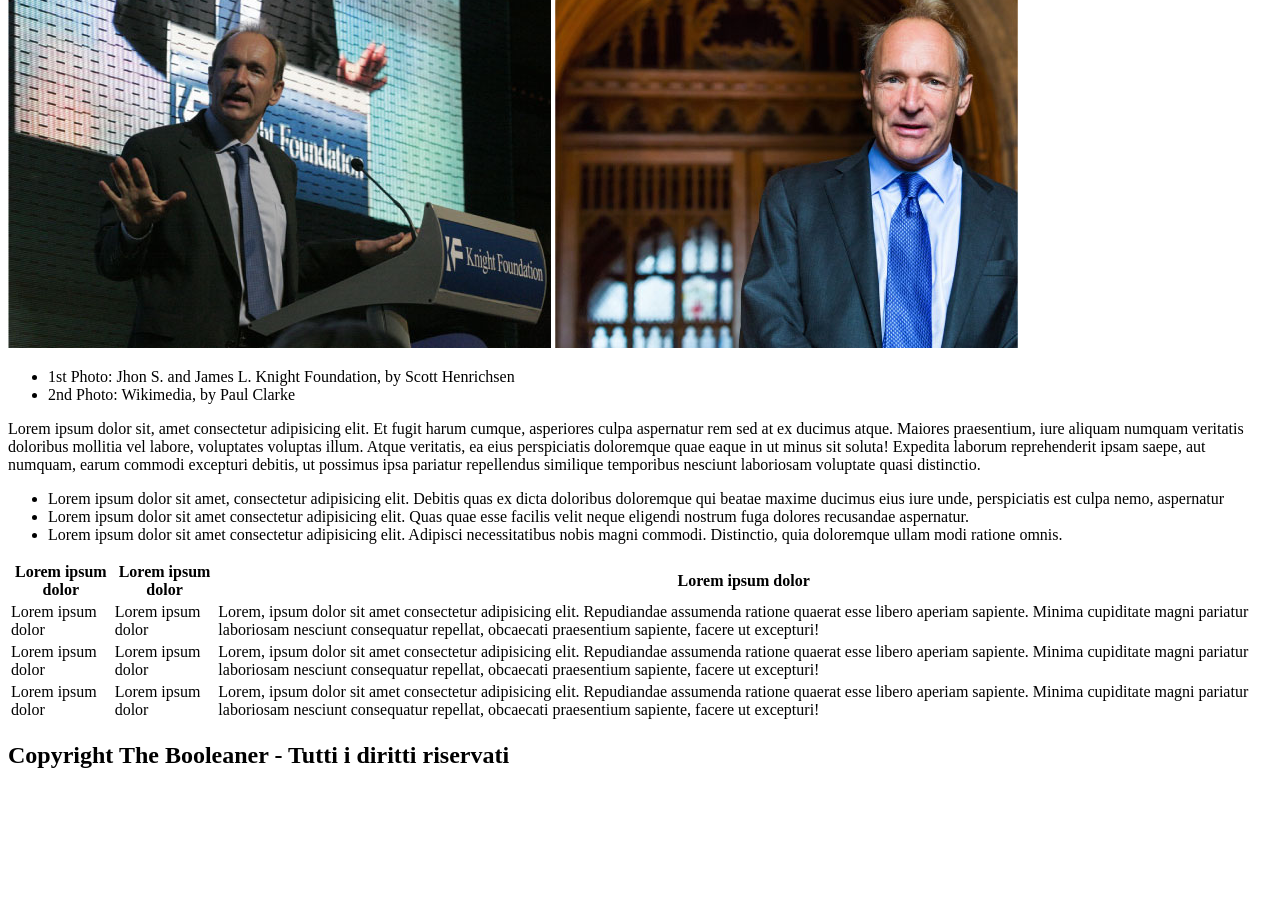
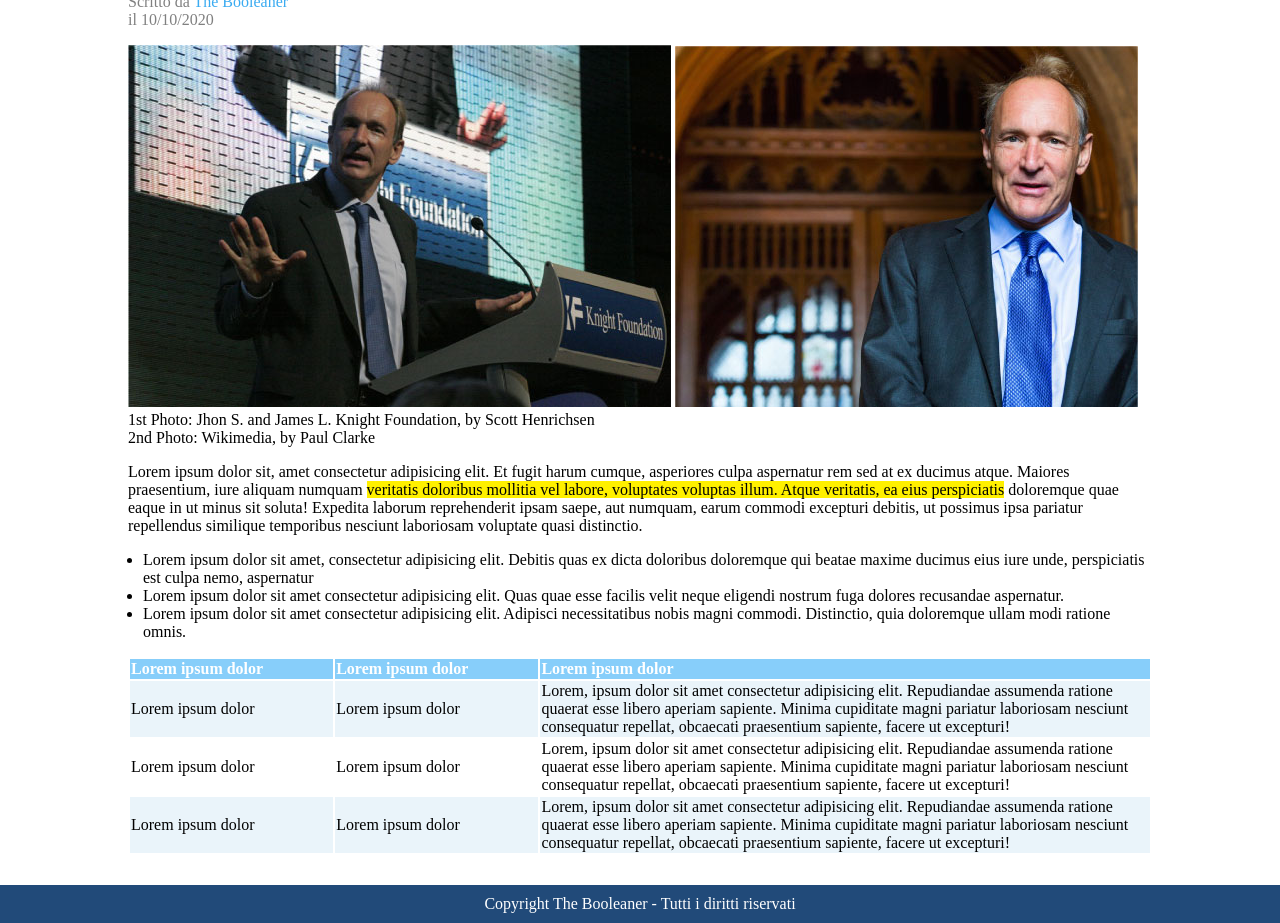
Before and after one commit to AlessandroScarlatti02/html-css-booleaner, a plain HTML site: page index.html in a window 1280 px wide. Shown: the part 193-1116 px from the top of the page. Before the commit the page ends 982 px from the top, so only its background shows below. Drawn offline with Linux system fonts and the light colour scheme.

Commit message:
ADD: app.css-style

```diff
--- /dev/null
+++ b/css/app.css
@@ -0,0 +1,80 @@
+body {
+    margin: 0px;
+}
+
+header h1 {
+    margin: 0px;
+    padding: 15px;
+    padding-left: 6%;
+}
+
+header {
+    background-color: rgb(158, 226, 253);
+    margin-top: 0px;
+    background-image: url(../img/pattern.png);
+    /* background-position: center; */
+    background-size: 17%;
+}
+
+main {
+    margin: 0% 10%;
+}
+
+footer {
+    text-align: center;
+    background-color: rgb(33, 74, 121);
+    margin-top: 30px;
+}
+
+footer p {
+    color: white;
+    margin: 0px;
+    padding: 10px;
+    font-size: 12 px;
+}
+
+h1 {
+    font-stretch: expanded;
+    font-size: 36px;
+    margin-bottom: 0px;
+}
+
+.author {
+    margin-top: 0px;
+    color: gray;
+}
+
+a {
+    text-decoration: none;
+    color: rgb(58, 171, 241);
+}
+
+article ul {
+    margin-top: 0px;
+    list-style: none;
+    padding: 0px;
+}
+
+mark {
+    background-color: rgb(255, 240, 0);
+}
+
+ul {
+    padding-left: 15px;
+}
+
+
+th {
+    background-color: lightskyblue;
+    font-weight: bold;
+    text-align: left;
+    color: white;
+}
+
+.tabble1-2cells {
+    width: 20%;
+}
+
+tr:nth-child(odd) {
+    background-color: rgba(186, 218, 238, 0.3);
+}
--- a/index.html
+++ b/index.html
@@ -5,6 +5,7 @@
     <meta charset="UTF-8">
     <meta name="viewport" content="width=device-width, initial-scale=1.0">
     <title>The Booleaner</title>
+    <link rel="stylesheet" href="./css/app.css">
 </head>
 
 <body>
@@ -14,7 +15,7 @@
     <main>
         <article>
             <h1>Intenet deve essere al servizio del "bene pubblico": il manifesto di Tim Berners-Lee</h1>
-            <p>Scritto da <a href="">The Booleaner</a><br>il 10/10/2020</p>
+            <p class="author">Scritto da <a href="">The Booleaner</a><br>il 10/10/2020</p>
             <img src="./img/tim-1.jpg" alt="first photo of Tim">
             <img src="./img/tim-2.jpg" alt="second photo of Tim">
             <ul>
@@ -22,8 +23,10 @@
                 <li>2nd Photo: Wikimedia, by Paul Clarke</li>
             </ul>
             <p>Lorem ipsum dolor sit, amet consectetur adipisicing elit. Et fugit harum cumque, asperiores culpa
-                aspernatur rem sed at ex ducimus atque. Maiores praesentium, iure aliquam numquam veritatis doloribus
-                mollitia vel labore, voluptates voluptas illum. Atque veritatis, ea eius perspiciatis doloremque quae
+                aspernatur rem sed at ex ducimus atque. Maiores praesentium, iure aliquam numquam <mark>veritatis
+                    doloribus
+                    mollitia vel labore, voluptates voluptas illum. Atque veritatis, ea eius perspiciatis</mark>
+                doloremque quae
                 eaque in ut minus sit soluta! Expedita laborum reprehenderit ipsam saepe, aut numquam, earum commodi
                 excepturi debitis, ut possimus ipsa pariatur repellendus similique temporibus nesciunt laboriosam
                 voluptate quasi distinctio.</p>
@@ -46,8 +49,8 @@
             <table>
                 <thead>
                     <tr>
-                        <th>Lorem ipsum dolor</th>
-                        <th>Lorem ipsum dolor</th>
+                        <th class="tabble1-2cells">Lorem ipsum dolor</th>
+                        <th class="tabble1-2cells">Lorem ipsum dolor</th>
                         <th>Lorem ipsum dolor</th>
                     </tr>
                 </thead>
@@ -81,7 +84,7 @@
         </section>
     </main>
     <footer>
-        <h2>Copyright The Booleaner - Tutti i diritti riservati</h2>
+        <p>Copyright The Booleaner - Tutti i diritti riservati</p>
     </footer>
 </body>
 
```
